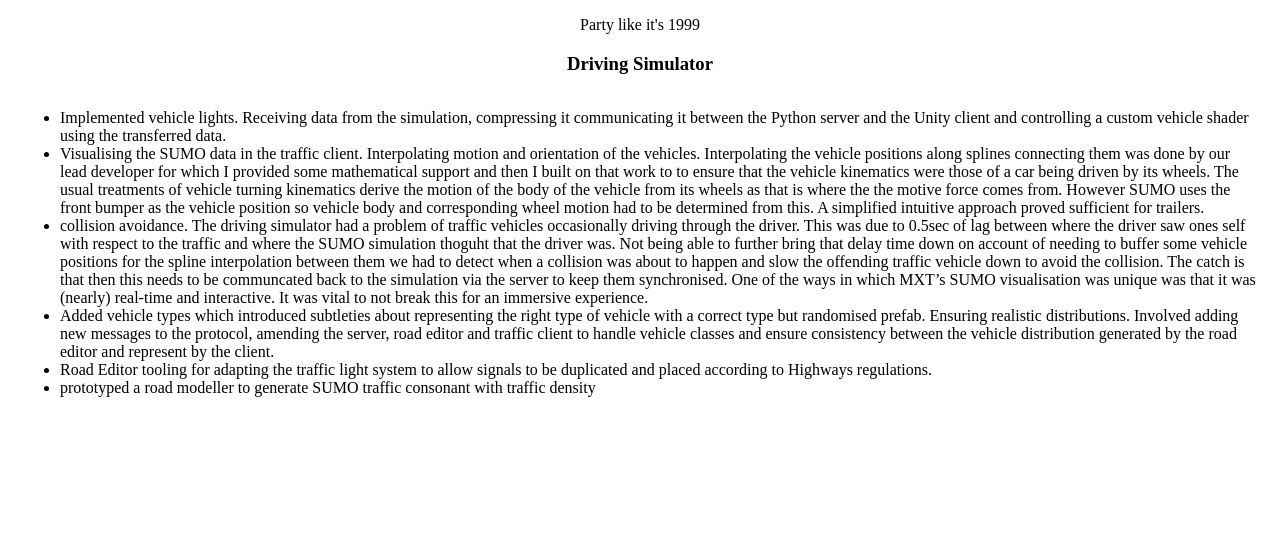
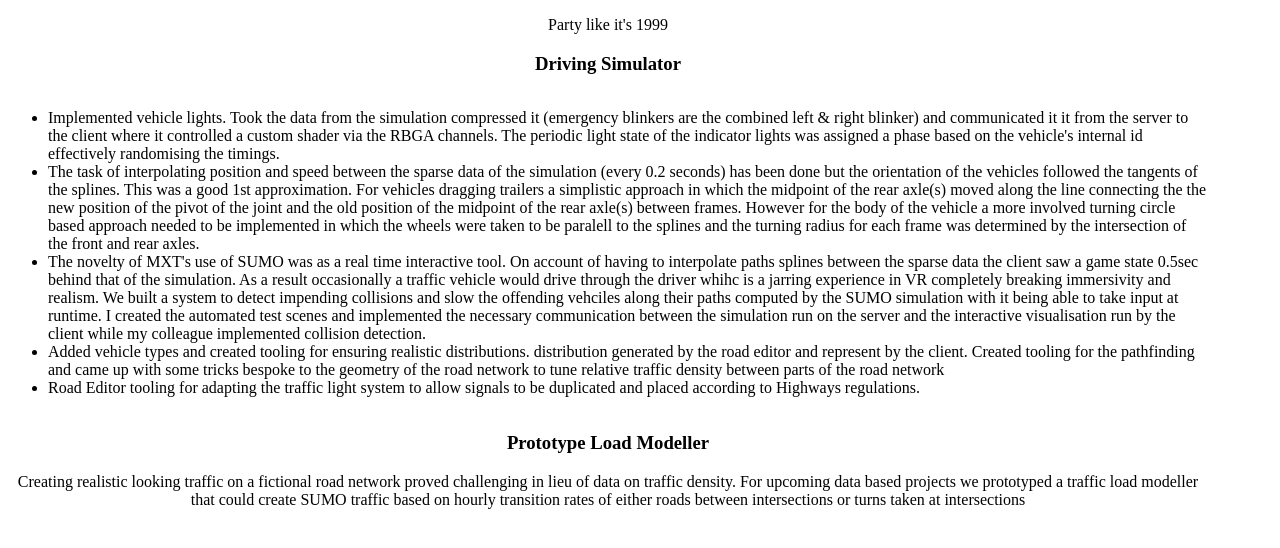
Before and after one commit to gpf89/portfolio, a plain HTML site: page index.html in a window 1280 px wide. Drawn offline with Linux system fonts and the light colour scheme.

Commit message:
Rewrite & reorganise task descriptions

```diff
--- a/index.html
+++ b/index.html
@@ -5,6 +5,8 @@
     <style>
         div.container {
             text-align: center;
+            max-width: 1200px;
+            min-width: 400px;
         }
 
         ul.myList {
@@ -20,37 +22,32 @@
         <p>Party like it's 1999</p>
         <h3>Driving Simulator</h3>
         <ul class="myList">
-            <li>Implemented vehicle lights. Receiving data from the simulation, compressing it communicating it between the Python
-                server and the Unity client and controlling a custom vehicle shader using the transferred data.</li>
+            <li>Implemented vehicle lights. Took the data from the simulation compressed it (emergency blinkers are the combined left & right blinker) and communicated it it from the server to the client
+                where it controlled a custom shader via the RBGA channels. The periodic light state of the indicator lights was assigned a phase based on the vehicle's internal id effectively randomising
+                the timings.</li>
 
-            <li>Visualising the SUMO data in the traffic client. Interpolating motion and orientation of the vehicles.
-                Interpolating the vehicle positions along splines connecting them was done by our lead developer for
-                which I provided some mathematical support and then I built on that work to to ensure that the vehicle
-                kinematics were those of a car being driven by its wheels. The usual treatments of vehicle turning kinematics derive the motion
-                of the body of the vehicle from its wheels as that is where the the motive force comes from. However
-                SUMO uses the front bumper as the vehicle position so vehicle body and corresponding wheel motion
-                had to be determined from this.
-                A simplified intuitive approach proved sufficient for trailers.</li>
+            <li>The task of interpolating position and speed between the sparse data of the simulation (every 0.2 seconds) has been done but the orientation of the vehicles followed the tangents of the splines.
+                This was a good 1st approximation. For vehicles dragging trailers a simplistic approach in which the midpoint of the rear axle(s) moved along the line connecting the the new position of the pivot of
+                the joint and the old position of the midpoint of the rear axle(s) between frames. However for the body of the vehicle a more involved turning circle based approach needed to be implemented in which
+                the wheels were taken to be paralell to the splines and the turning radius for each frame was determined by the intersection of the front and rear axles.
+                </li>
 
-            <li>collision avoidance. The driving simulator had a problem of traffic vehicles occasionally driving through
-                the driver. This was due to 0.5sec of lag between where the driver saw ones self with respect to the
-                traffic and where the SUMO simulation thoguht that the driver was. Not being able to further bring
-                that delay time down on account of needing to buffer some vehicle positions for the spline interpolation
-                between them we had to detect when a collision was about to happen and slow the offending
-                traffic vehicle down to avoid the collision. The catch is that then this needs to be communcated back
-                to the simulation via the server to keep them synchronised. One of the ways in which MXT’s SUMO
-                visualisation was unique was that it was (nearly) real-time and interactive. It was vital to not break this
-                for an immersive experience.</li>
+            <li>The novelty of MXT's use of SUMO was as a real time interactive tool. On account of having to interpolate paths splines between the sparse data the client saw a game state 0.5sec behind that
+                of the simulation. As a result occasionally a traffic vehicle would drive through the driver whihc is a jarring experience in VR completely breaking immersivity and realism. We built a system
+                to detect impending collisions and slow the offending vehciles along their paths computed by the SUMO simulation with it being able to take input at runtime. I created the automated test scenes
+                and implemented the necessary communication between the simulation run on the server and the interactive visualisation run by the client while my colleague implemented collision detection. </li>
 
-            <li>Added vehicle types which introduced subtleties about representing the right type of vehicle with a
-                correct type but randomised prefab. Ensuring realistic distributions. Involved adding new messages to the protocol, amending the
-                server, road editor and traffic client to handle vehicle classes and ensure consistency between the vehicle
-                distribution generated by the road editor and represent by the client.</li>
+            <li>Added vehicle types and created tooling for ensuring realistic distributions. distribution generated by the road editor and represent by the client.
+                Created tooling for the pathfinding and came up with some tricks bespoke to the geometry of the road network to tune relative traffic density between parts of the road network
+            </li>
 
             <li>Road Editor tooling for adapting the traffic light system to allow signals to be duplicated and placed according to Highways regulations. </li>
 
-            <li>prototyped a road modeller to generate SUMO traffic consonant with traffic density</li>
         </ul>
+        <h3>Prototype Load Modeller</h3>
+        <p> Creating realistic looking traffic on a fictional road network proved challenging in lieu of data on traffic density. For upcoming data based projects we prototyped
+            a traffic load modeller that could create SUMO traffic based on hourly transition rates of either roads between intersections or turns taken at intersections
+        </p>
     </div>
     <!--h3>General skills</h3>
     <ul>
```
